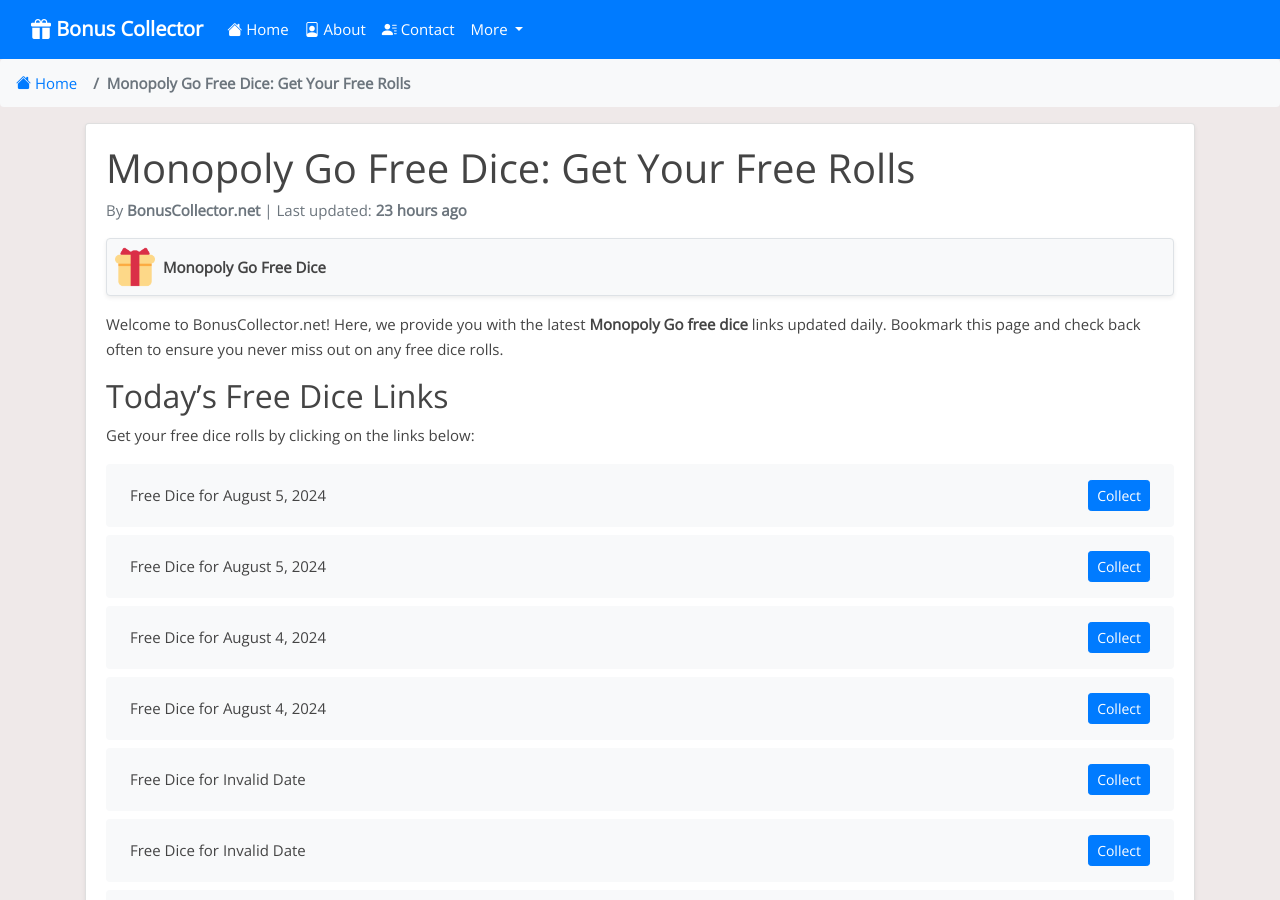
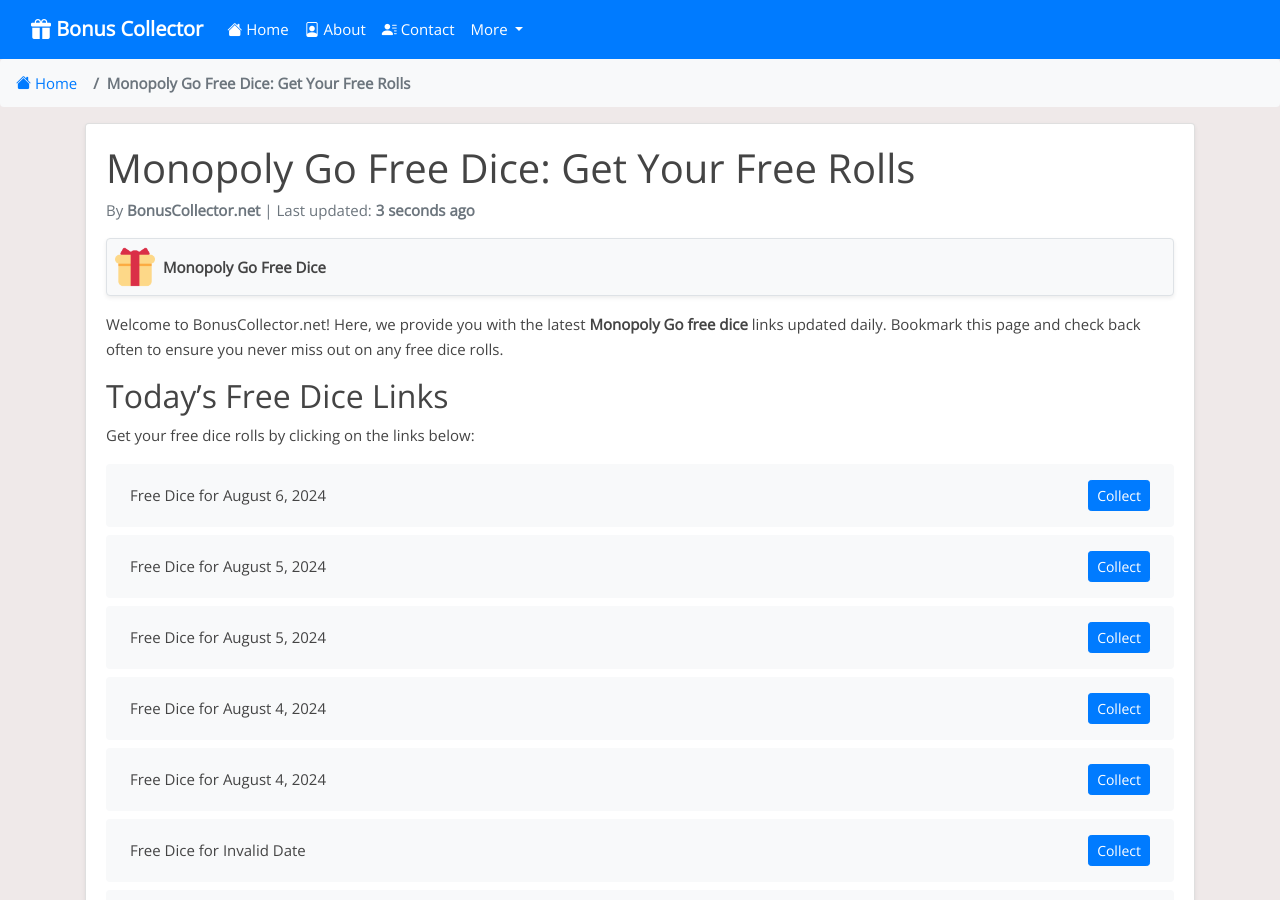
Before and after one commit to Prollad99/bs-net, a Jekyll site: the page built from _posts/2024-06-29-monopoly-go.md, in a window 1280 px wide and 900 px high. Built offline with Jekyll 4.4.1, drawn with Linux system fonts in a browser that asks for light colours; nearby versions of some CDN libraries; comment, search, counter and statistics services are not loaded.

Commit message:
Update monopoly-go reward links and last modified date

```diff
--- a/_data/include_files.yml
+++ b/_data/include_files.yml
@@ -32,7 +32,7 @@
   last_modified: 2024-08-06 07:07:04
 
 monopoly-go.html:
-  last_modified: 2024-08-05 15:31:35
+  last_modified: 2024-08-06 14:33:27
 
 doubledown-casino.html:
   last_modified: 2024-08-06 07:06:56
--- a/_includes/monopoly-go.html
+++ b/_includes/monopoly-go.html
@@ -1,4 +1,8 @@
 <ul class="list-group mt-3 mb-4">
+  <li class="list-group-item d-flex justify-content-between align-items-center">
+    <span>Free Dice for August 6, 2024</span>
+    <a href="https://2tdd.adj.st/reward-link/gjriuty583657578?adjust_t=i2f8o2i_4btbvwg&adjust_deeplink_js=1" class="btn btn-primary btn-sm">Collect</a>
+  </li>
   <li class="list-group-item d-flex justify-content-between align-items-center">
     <span>Free Dice for August 5, 2024</span>
     <a href="https://mply.io/HMvDrQY5LxM" class="btn btn-primary btn-sm">Collect</a>
@@ -395,8 +399,4 @@
     <span>Free Dice for Invalid Date</span>
     <a href="https://2tdd.adj.st/reward-link/vvkjghkufb3512111?adjust_t=i2f8o2i_4btbvwg&adjust_deeplink_js=1" class="btn btn-primary btn-sm">Collect</a>
   </li>
-  <li class="list-group-item d-flex justify-content-between align-items-center">
-    <span>Free Dice for Invalid Date</span>
-    <a href="https://2tdd.adj.st/reward-link/kh45928834?adjust_t=i2f8o2i_4btbvwg&adjust_deeplink_js=1" class="btn btn-primary btn-sm">Collect</a>
-  </li>
 </ul>
```
Also changed, not shown: links-json/monopoly-go.json (+4 -3 lines).
